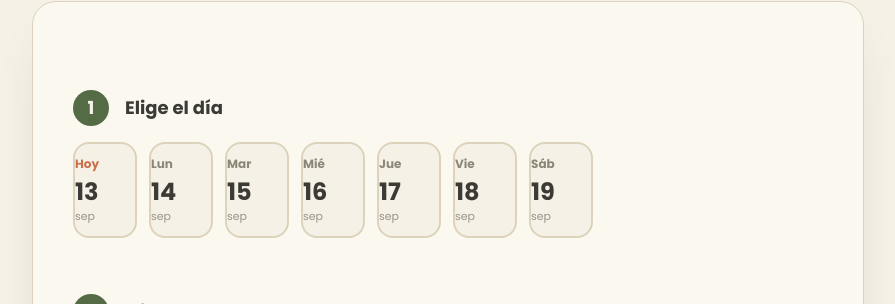
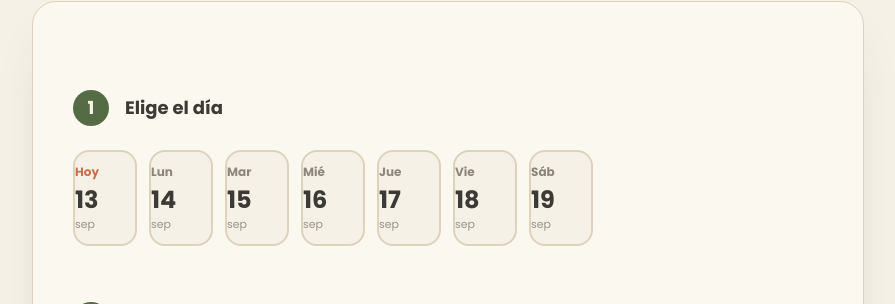
Before and after one commit to Nagomu26/your-barber-nature, a React (Vite) app: page / in a window 1280 px wide. Shown: the part 2838-3142 px from the top of the page, without its empty margins (192-1087 px from the left). Built offline with nearby package versions, Linux system fonts and the light colour scheme; no server answers.

Commit message:
Fix: evitar que se corte el borde superior del dia seleccionado en la reserva

```diff
--- a/src/components/site/Booking.tsx
+++ b/src/components/site/Booking.tsx
@@ -237,7 +237,7 @@
             />
             <Paso numero={1} titulo="Elige el día">
               <div
-                className="flex gap-3 overflow-x-auto pb-2"
+                className="flex gap-3 overflow-x-auto py-2"
                 role="listbox"
                 aria-label="Selecciona un día"
               >
```
